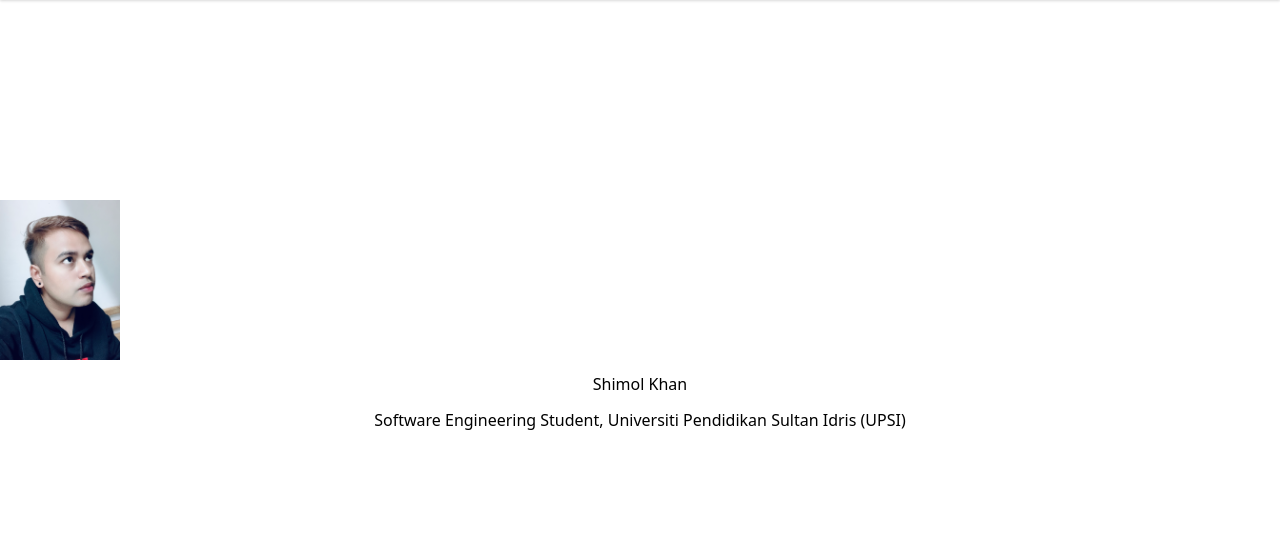
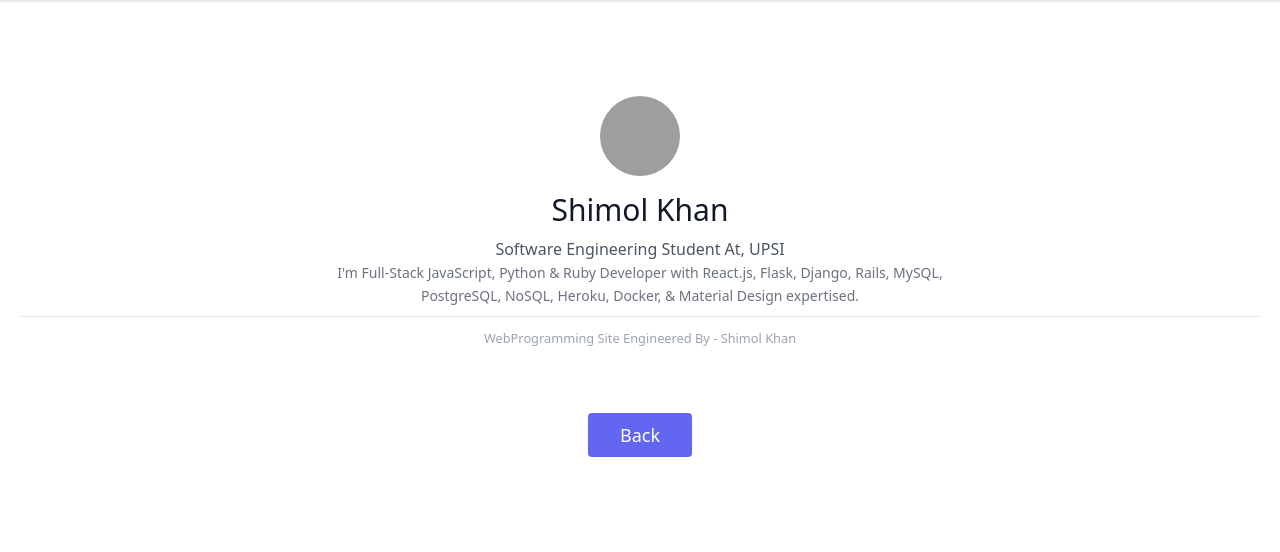
Before and after one commit to Shimol-Khan/Flask-Blog, a Flask app: page /about in a window 1280 px wide. Shown: the part 80-632 px from the top of the page. Run offline with Flask 2, Linux system fonts and the light colour scheme; grey boxes are pictures that could not be loaded.

Commit message:
Refactoring About Page

```diff
--- a/Blog/templates/about.html
+++ b/Blog/templates/about.html
@@ -1,17 +1,19 @@
 {% extends "layout.html" %}
 
 {% block content %}
-    <div class="row justify-content-center animate__animated animate__fadeIn" style="margin-top: 25vh;">
-        <div class="col-lg-8">
-            <div class="card">
-                <div class="card-body">
-                    <div class="text-center">
-                        <img src="/static/profile_pics/me.jpg" alt="Image" height="120" width="120" class="rounded-circle">
-                        <h4 class="py-3">Shimol Khan</h4>
-                        <p class="lead">Software Engineering Student, Universiti Pendidikan Sultan Idris (UPSI)</p>
-                    </div>
-                </div>
-            </div>
-        </div>
+<section class="text-gray-600 body-font">
+  <div class="container px-5 py-24 mx-auto">
+    <div class="text-center mb-5">
+      <img src="static/profile_pics/me.png" class="inline rounded-full h-20 w-20">
+      <h1 class="sm:text-3xl text-2xl font-medium text-center title-font text-gray-900 mb-2 mt-4">Shimol Khan</h1>
+      <p class="text-base leading-relaxed xl:w-2/4 lg:w-3/4 mx-auto">Software Engineering Student At, UPSI</p>
+      <p class="text-sm text-gray-500 leading-relaxed xl:w-2/4 lg:w-3/4 mx-auto">I'm Full-Stack JavaScript, Python & Ruby Developer with React.js, Flask, Django, Rails, MySQL, PostgreSQL, NoSQL, Heroku, Docker, & Material Design expertised.</p>
+      <hr class="my-2">
+      <small class="text-gray-400">WebProgramming Site Engineered By - Shimol Khan</small>
     </div>
+    <button class="flex mx-auto mt-16 text-white bg-indigo-500 border-0 py-2 px-8 focus:outline-none hover:bg-indigo-600 rounded text-lg">
+      <a href="/">Back</a>
+    </button>
+  </div>
+</section>
 {% endblock content %}
```
Also changed, not shown: Blog/static/profile_pics/2e32b4c96a8d8f10.jpg (deleted), Blog/static/profile_pics/d90d0a5da3663625.jpg (deleted), Blog/static/profile_pics/me.JPG (deleted), 1 other file.
